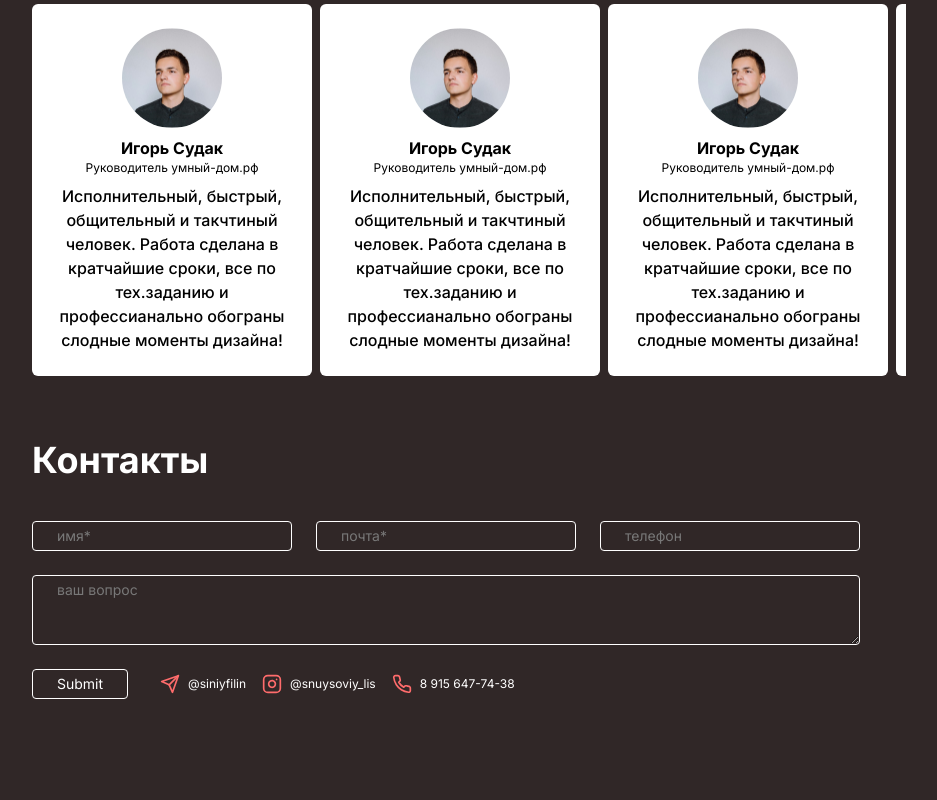
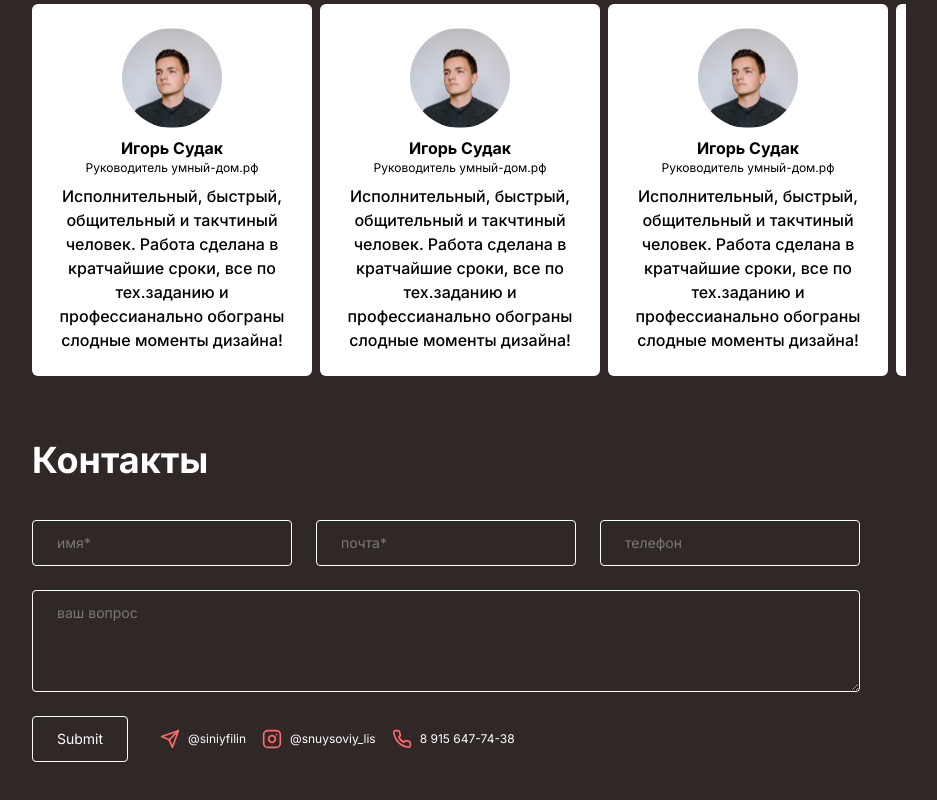
Before and after one commit to frontsinfin/Portfolio, a Next.js app in the folder client/: page / in a window 1280 px wide. Shown: the part 2449-3249 px from the top of the page, without its empty margins (62-999 px from the left). Before the commit the page ends 3212 px from the top, so only its background shows below. Built offline with nearby package versions, Linux system fonts and the light colour scheme.

Commit message:
fix: padding input

```diff
--- a/client/src/app/components/Contacts.tsx
+++ b/client/src/app/components/Contacts.tsx
@@ -8,7 +8,7 @@ import { useForm } from "react-hook-form";
 import Input from "../UI/Input";
 
 const InputStyles =
-  "w-full bg-inherit text-sm md:text-[14px] px-4 md:px-6 py-1 text-white font-normal placeholder:text-[#787878] placeholder:font-normal transition-opacity hover:opacity-70  active:opacity-50 outline-none border-white border-[1px] rounded-[4px] px-4 w-full ";
+  "w-full bg-inherit text-[12px] md:text-[14px] px-4 md:px-6 py-2 text-white font-normal placeholder:text-[#787878] placeholder:font-normal transition-opacity hover:opacity-70  active:opacity-50 outline-none border-white border-[1px] rounded-[4px] px-4 w-full ";
 
 const Contacts = () => {
   const { handleSubmit, control, register } = useForm();
```
